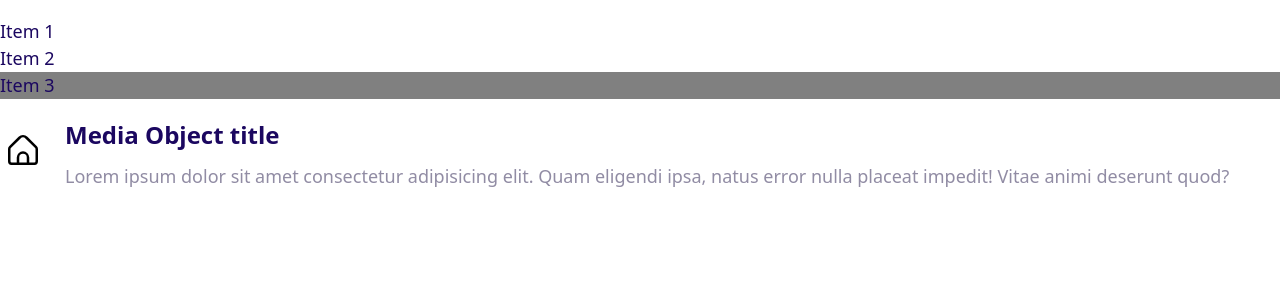
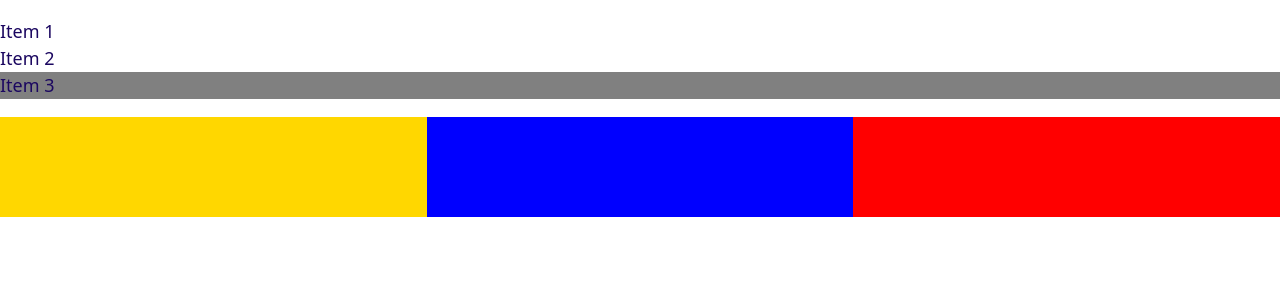
Before and after one commit to camellre/cabinet-store, a React (Create React App) app: page / in a window 1280 px wide. Shown: the top 300 px of the page. Built offline with nearby package versions, Linux system fonts and the light colour scheme.

Commit message:
add grid component

```diff
--- a/src/App.tsx
+++ b/src/App.tsx
@@ -2,6 +2,7 @@ import React from "react";
 import "./App.scss";
 import Button from "./components/Button";
 import Card from "./components/Card";
+import Grid from "./components/Grid";
 import Icon from "./components/Icon";
 import Input from "./components/Input";
 import List from "./components/List";
@@ -43,7 +44,7 @@ function App() {
         selectedItem={selectedListItem}
         listStyle="list"
       />
-      <MediaObject />
+      <Grid />
     </>
   );
 }
--- /dev/null
+++ b/src/components/Grid.tsx
@@ -0,0 +1,14 @@
+import React from "react";
+import styles from "../css/Grid.module.scss";
+
+function Grid() {
+  return (
+    <div className={styles.grid + " " + styles.gridCols3}>
+      <div style={{ height: "100px", background: "gold" }}></div>
+      <div style={{ height: "100px", background: "blue" }}></div>
+      <div style={{ height: "100px", background: "red" }}></div>
+    </div>
+  );
+}
+
+export default Grid;
--- /dev/null
+++ b/src/css/Grid.module.scss
@@ -0,0 +1,17 @@
+@use "../App.scss" as app;
+
+.grid {
+  display: grid;
+}
+
+@media screen and (min-width: 768px) {
+  .gridCols2 {
+    grid-template-columns: repeat(2, 1fr);
+  }
+}
+
+@media screen and (min-width: 1024px) {
+  .gridCols3 {
+    grid-template-columns: repeat(3, 1fr);
+  }
+}
```
